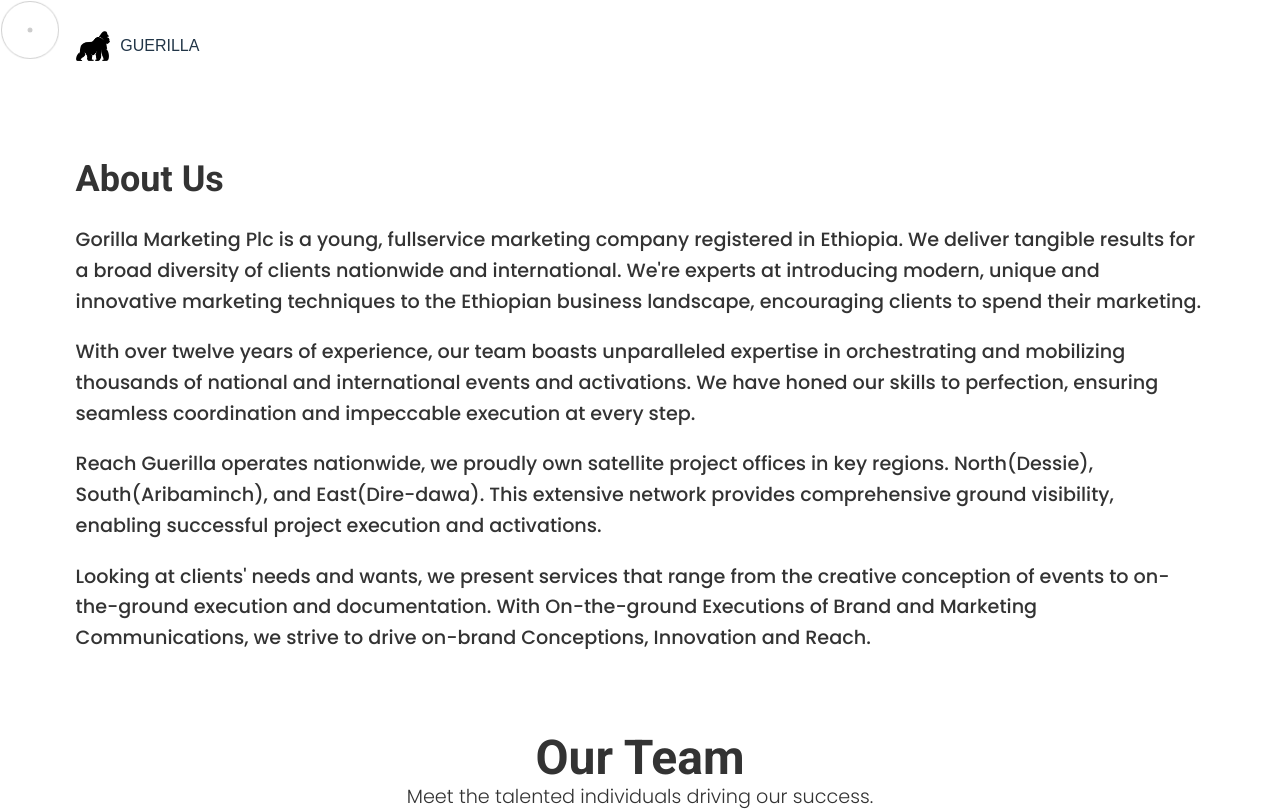
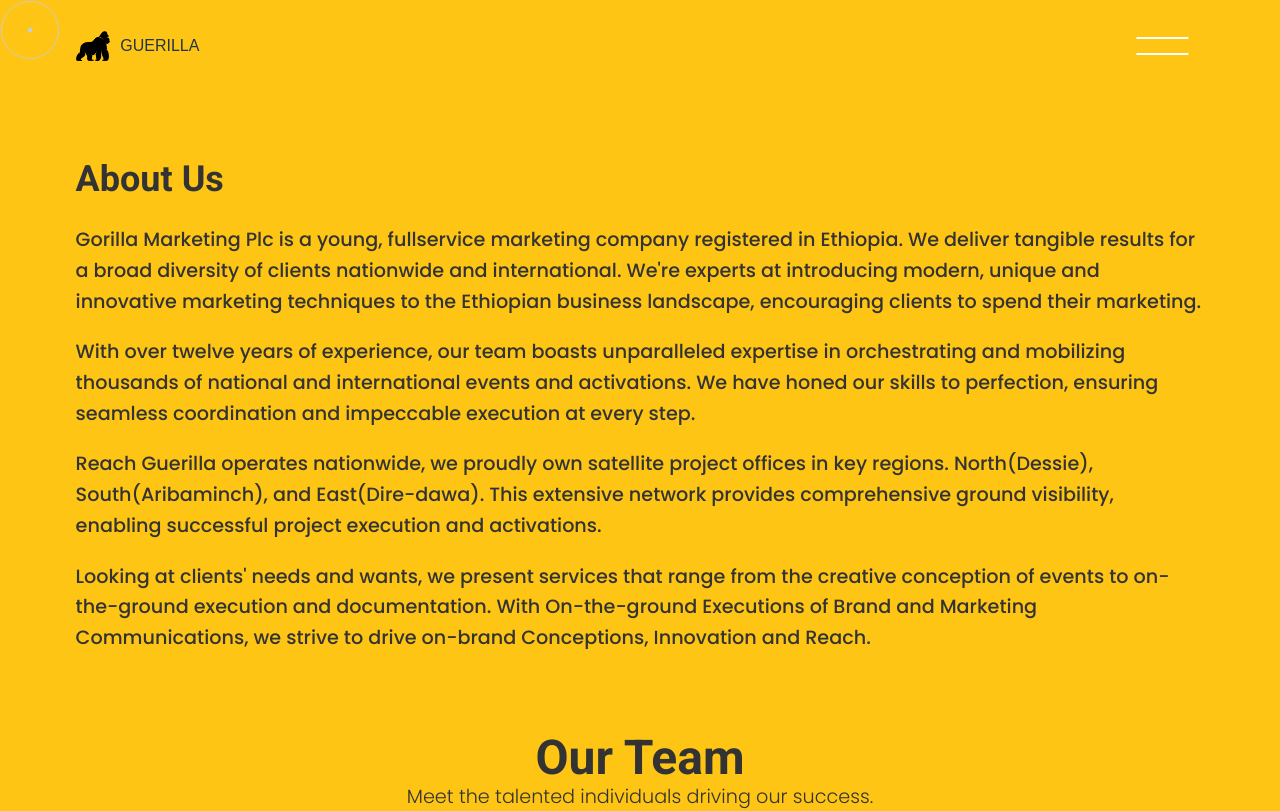
Before and after one commit to hunda747/guerilla-website, a React (Vite) app: page /about-us in a window 1280 px wide. Shown: the top 811 px of the page. Built offline with nearby package versions, Linux system fonts and the light colour scheme; a web font is replaced by a local one.

Commit message:
fix white backgorund

```diff
--- a/src/index.scss
+++ b/src/index.scss
@@ -20,6 +20,19 @@
   -moz-osx-font-smoothing: grayscale;
 
   // --brand: #3498db;
+}
+
+/* Override any color scheme preferences */
+@media (prefers-color-scheme: light),
+(prefers-color-scheme: dark) {
+  :root {
+    background-color: #FFC514;
+  }
+
+  body,
+  #root {
+    background-color: #FFC514;
+  }
 }
 
 a {
```
